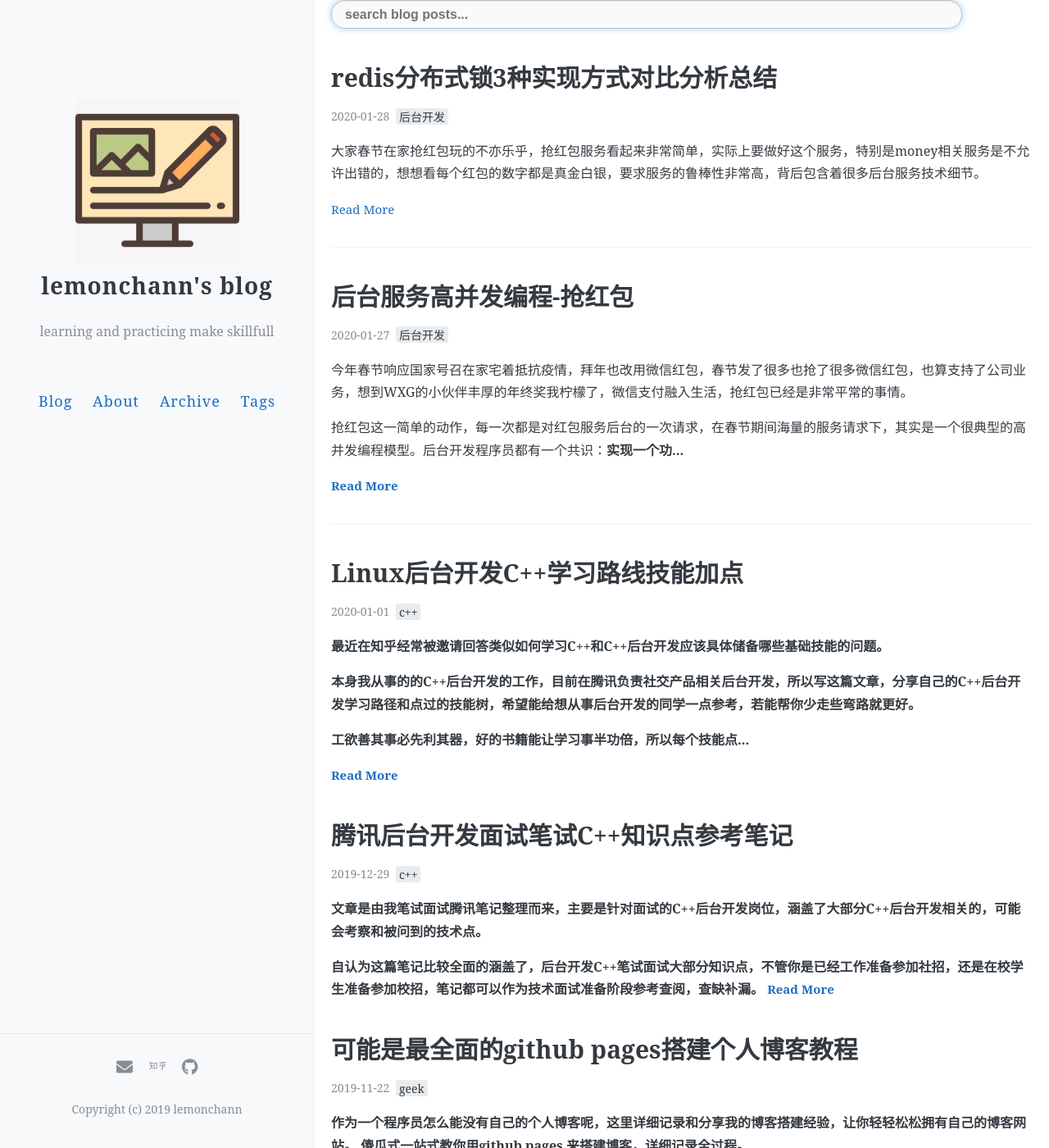
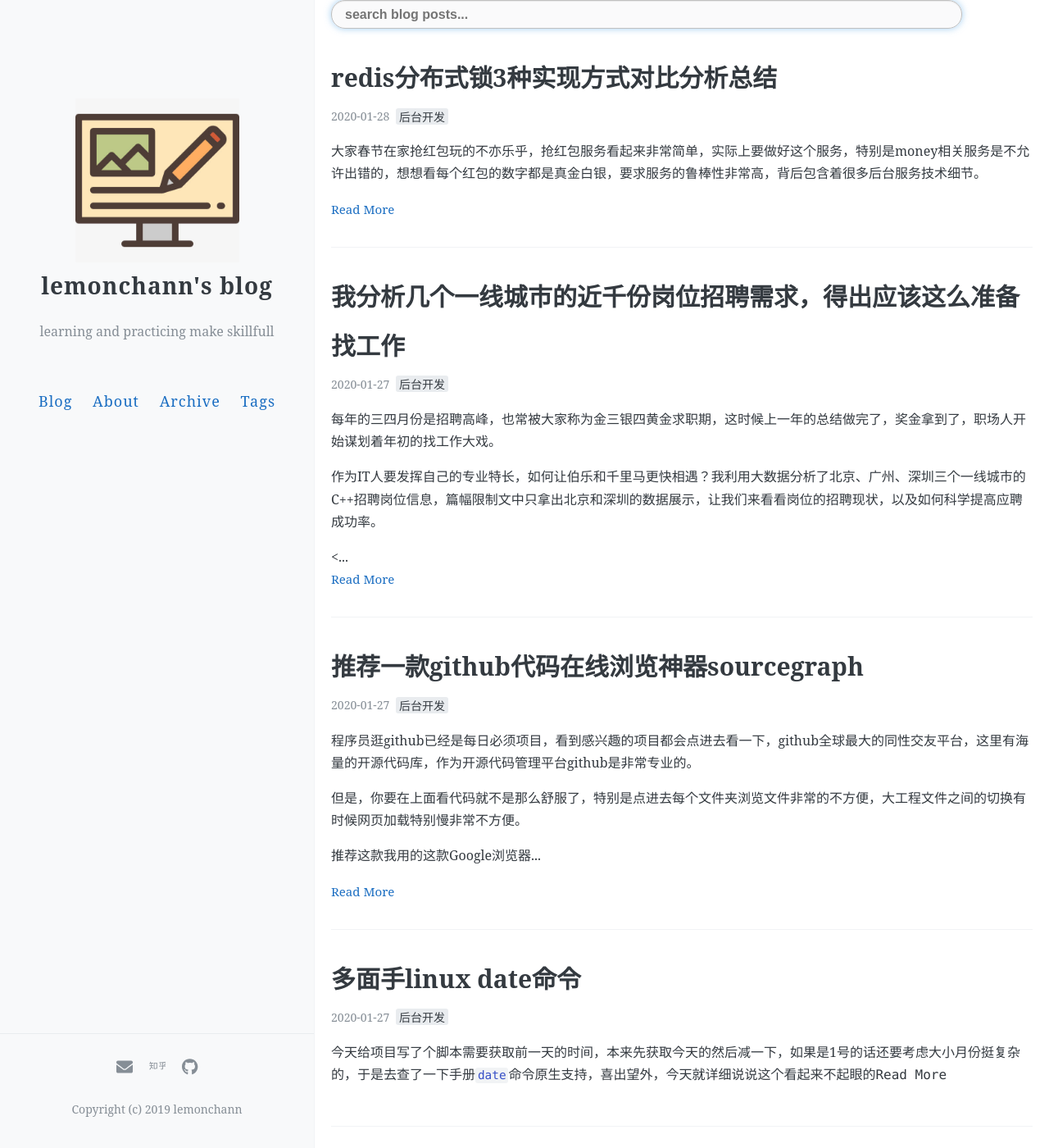
Before and after one commit to lemonchann/lemonchann.github.io, a Jekyll site: the page built from index.html, in a window 1280 px wide and 1400 px high. Shown: the whole window at 82% size. Built offline with Jekyll 4.4.1, drawn with Linux system fonts in a browser that asks for light colours; the list of posts is cut into pages by our own code; comment, search, counter and statistics services are not loaded; some of the changed text lies outside the part shown.

Commit message:
update blog

````diff
--- a/_posts/2020-1-28-redis_distributed_locks.md
+++ b/_posts/2020-1-28-redis_distributed_locks.md
@@ -11,7 +11,35 @@
 
 <!-- more -->
 
-抛砖引玉，今天就来说说其中一个技术细节，也是在我另一篇文章[Linux后台开发C++学习路线技能加点](https://zhuanlan.zhihu.com/p/102048769)中提到但没展开讲的，高并发服务编程中的**redis分布式锁**。
+## 什么是锁
+
+后台开发中锁的概念是「实现多个进程或线程互斥的访问共享资源的一种机制」，这里的计算机术语我举个栗子你就能理解：
+
+> 小王家只有卧室一台电视机。小王他爸喜欢看篮球NBA，小王他妈喜欢追综艺，如果小王他爸妈一起抢着看就会打架谁都看不好，这就是「死锁」。
+>
+> 怎么办？小王他爸每次进入房间看电视第一件事就是把房门锁上，同样的小王他妈每次进房间看综艺第一件事也是把房门锁上，这就是「加锁」。
+
+
+
+在计算机中公共资源可以是一块公共的内存，或者是一个公共的文件，对于这类共享资源的访问都是需要「加锁」保证各个进程或线程的资源访问互相不干扰。
+
+
+
+## 什么是分布式锁
+
+分布式锁是在分布式系统中提出的概念，所谓分布式是指由很多功能对等的节点，提供相同的服务，各个节点如果需要访问「共享资源」，为了保证数据一致性也需要「加锁」，这个锁可以放在「公共存储数据库」，访问共享资源之前先去公共存储数据库拿锁，拿到锁才能访问共享资源。
+
+还是拿上面的小王来举例子：
+
+> 现在小王的村里只有一个电视（小王村真穷），现在这个电视不是属于小王家，整个村的人都看这一个电视，并且要求一家在看的时候其他家不能看（这是看的啥电视），以前小王家的锁不能锁村里的电视，那怎么办呢？
+>
+> 村里每个家庭就是一个「分布式节点」，一个解决方案是把电视放在村长家「公共存储数据库」，各家轮流去村长家看电视，并且在进去看的时候让村长关门「加锁」，这就是分布式锁。
+
+
+
+## 分布式锁实现
+
+今天就来说说其中一个技术细节，也是在我另一篇文章[Linux后台开发C++学习路线技能加点](https://zhuanlan.zhihu.com/p/102048769)中提到但没展开讲的，高并发服务编程中的**redis分布式锁**。
 
 这里罗列出**3种redis实现的分布式锁**，并分别对比说明各自特点。
 
--- /dev/null
+++ b/_posts/2020-2-12-linux_date.md
@@ -0,0 +1,209 @@
+---
+layout: post
+title: "多面手linux date命令"
+date:   2020-1-27
+tags: [后台开发]
+comments: true
+author: lemonchann
+---
+
+今天给项目写了个脚本需要获取前一天的时间，本来先获取今天的然后减一下，如果是1号的话还要考虑大小月份挺复杂的，于是去查了一下手册`date`命令原生支持，喜出望外，今天就详细说说这个看起来不起眼的`date`命令。
+
+使用Linux的同学应该对linux的`date`命令不会陌生，经常需要在命令行敲一下这个命令获取当前时间。然而这只是他的能力冰山一角。
+
+```bash
+[llchan@localhost ~]$ date
+2020年 02月 12日 星期三 19:51:46 CST
+```
+
+
+
+## 常规操作
+
+#### 获取时间戳，1970年1月1日0点0分0秒到现在历经的秒数
+
+```bash
+[llchan@localhost ~]$ date +%s
+1581508426
+```
+
+
+
+#### 时间戳还原，把刚才的秒数还原成时间字符串
+
+```bash
+[llchan@localhost ~]$ date -d "@1581508426"
+2020年 02月 12日 星期三 19:53:46 CST
+```
+
+
+
+#### 指定的时间字符串转换成时间戳
+
+```bash
+[llchan@localhost ~]$ date -d '02/22/2222 07:21:22' +%s
+7956832882
+#或者
+[llchan@localhost ~]$ date -d '2222-02-22 07:21:22' +"%s"
+7956832882
+```
+
+
+
+#### 格式化输出时间格式
+
+```bash
+[llchan@localhost ~]$ date "+%Y-%m-%d"
+2020-02-12
+[llchan@localhost ~]$ date "+%H:%M:%S"
+20:01:53
+[llchan@localhost ~]$ date "+%Y-%m-%d %H:%M:%S"
+2020-02-12 20:02:06
+```
+
+具体的格式参考man手册：
+
+```bash
+ 格式 FORMAT 控制着输出格式. 仅当选项指定为全球时间时本格式才有效。 分别解释如下:
+
+       %%     文本的 %
+
+       %a     当前区域的星期几的简写 (Sun..Sat)
+
+       %A     当前区域的星期几的全称 (不同长度) (Sunday..Saturday)
+
+       %b     当前区域的月份的简写 (Jan..Dec)
+
+       %B     当前区域的月份的全称(变长) (January..December)
+
+       %c     当前区域的日期和时间 (Sat Nov 04 12:02:33 EST 1989)
+
+       %d     (月份中的)几号(用两位表示) (01..31)
+
+       %D     日期(按照 月/日期/年 格式显示) (mm/dd/yy)
+
+       %e     (月份中的)几号(去零表示) ( 1..31)
+
+       %h     同 %b
+
+       %H     小时(按 24 小时制显示，用两位表示) (00..23)
+
+       %I     小时(按 12 小时制显示，用两位表示) (01..12)
+
+       %j     (一年中的)第几天(用三位表示) (001..366)
+
+       %k     小时(按 24 小时制显示，去零显示) ( 0..23)
+
+       %l     小时(按 12 小时制显示，去零表示) ( 1..12)
+
+       %m     月份(用两位表示) (01..12)
+
+       %M     分钟数(用两位表示) (00..59)
+
+       %n     换行
+
+       %p     当前时间是上午 AM 还是下午 PM
+
+       %r     时间,按 12 小时制显示 (hh:mm:ss [A/P]M)
+
+       %s     从 1970年1月1日0点0分0秒到现在历经的秒数 (GNU扩充)
+
+       %S     秒数(用两位表示)(00..60)
+
+       %t     水平方向的 tab 制表符
+
+       %T     时间,按 24 小时制显示(hh:mm:ss)
+
+       %U     (一年中的)第几个星期，以星期天作为一周的开始(用两位表示) (00..53)
+
+       %V     (一年中的)第几个星期，以星期一作为一周的开始(用两位表示) (01..52)
+
+       %w     用数字表示星期几 (0..6); 0 代表星期天
+
+       %W     (一年中的)第几个星期，以星期一作为一周的开始(用两位表示) (00..53)
+
+       %x     按照 (mm/dd/yy) 格式显示当前日期
+
+       %X     按照 (%H:%M:%S) 格式显示当前时间
+
+       %y     年的后两位数字 (00..99)
+
+       %Y     年(用 4 位表示) (1970...)
+
+       %z     按照 RFC-822 中指定的数字时区显示(如, -0500) (为非标准扩充)
+
+       %Z     时区(例如, EDT (美国东部时区)), 如果不能决定是哪个时区则为空
+```
+
+
+
+## 下面就是比较骚的操作，我今天用到了。
+
+
+
+#### 获取相对当前时间的明天的时间
+
+```bash
+[llchan@localhost ~]$ date -d next-day
+2020年 02月 13日 星期四 20:08:35 CST
+
+#你可以指定输出格式，比如
+[llchan@localhost ~]$ date -d next-day +%Y%m%d
+20200213
+```
+
+
+
+#### 获取相对于当前时间的昨天的时间
+
+```bash
+[llchan@localhost ~]$ date -d last-day
+2020年 02月 11日 星期二 20:11:35 CST
+
+#你也可以指定输出格式，比如
+[llchan@localhost ~]$ date -d last-day +%Y%m%d
+20200211
+```
+
+
+
+#### 获取相对当前时间的上个月的时间
+
+```bash
+[llchan@localhost ~]$ date -d last-month
+2020年 01月 12日 星期日 20:13:20 CST
+
+#同样的你也可以指定输出格式，比如
+[llchan@localhost ~]$ date -d last-month +%Y-%m-%d
+2020-01-12
+```
+
+
+
+#### 获取相对当前时间的下个月的时间
+
+```bash
+[llchan@localhost ~]$ date -d next-month
+2020年 03月 12日 星期四 20:15:44 CST
+
+[llchan@localhost ~]$ date -d next-month "+%Y-%m-%d %H:%M:%S"
+2020-03-12 20:15:38
+```
+
+
+
+#### 获取相对当前时间的明年的时间
+
+```bash
+[llchan@localhost ~]$ date -d next-year
+2021年 02月 12日 星期五 20:17:21 CST
+```
+
+
+
+#### 获取相对当前时间的上一年的时间
+
+```bash
+[llchan@localhost ~]$ date -d last-year
+2019年 02月 12日 星期二 20:17:29 CST
+```
--- /dev/null
+++ b/_posts/2020-2-21-sourcegraph.md
@@ -0,0 +1,65 @@
+---
+layout: post
+title: "推荐一款github代码在线浏览神器sourcegraph"
+date:   2020-1-27
+tags: [后台开发]
+comments: true
+author: lemonchann
+---
+
+程序员逛github已经是每日必须项目，看到感兴趣的项目都会点进去看一下，github全球最大的同性交友平台，这里有海量的开源代码库，作为开源代码管理平台github是非常专业的。
+
+但是，你要在上面看代码就不是那么舒服了，特别是点进去每个文件夹浏览文件非常的不方便，大工程文件之间的切换有时候网页加载特别慢非常不方便。
+
+推荐这款我用的这款Google浏览器插件，安装之后让在线浏览github项目源码，查找引用和定义如同在IDE看代码一样，体验如丝滑般舒爽。
+
+## 安装
+
+进入[Google应用商店](https://chrome.google.com/webstore/category/extensions?utm_source=chrome-ntp-icon) 搜索sourcegraph下载安装插件，如下图：
+
+![应用商店.png](https://github.com/lemonchann/lemonchann.github.io/raw/master/images/2020-2-21-sourcegraph/%E5%BA%94%E7%94%A8%E5%95%86%E5%BA%97.png)
+
+点击，**添加至Chrome**，即可在项目中使用。
+
+
+
+## 使用
+
+打开github上任意一个项目，点击项目上方的Sourcegraph图标，即可进入代码浏览界面。
+
+![启动插件.png](https://i.loli.net/2020/02/21/LpWeAxXIC4hDr73.png)
+
+代码浏览界面的左侧是代码目录结构，就跟一般的IDE工程视图一样，你可以很轻松的在各个文件夹中查看文件，不用像在github那样来回前进后退，望着网页加载进度发呆。
+
+![工程文件浏览](https://github.com/lemonchann/lemonchann.github.io/raw/master/images/2020-2-21-sourcegraph/%E5%B7%A5%E7%A8%8B%E6%96%87%E4%BB%B6%E6%B5%8F%E8%A7%88.png)
+
+鼠标单击相应的函数，出现的选项框可以选择跳转到定义
+
+![查找定义](https://github.com/lemonchann/lemonchann.github.io/raw/master/images/2020-2-21-sourcegraph/%E6%9F%A5%E6%89%BE%E5%AE%9A%E4%B9%89.png)
+
+也可选择查找所有引用
+
+![查找引用](https://github.com/lemonchann/lemonchann.github.io/raw/master/images/2020-2-21-sourcegraph/%E6%9F%A5%E6%89%BE%E5%BC%95%E7%94%A8.png)
+
+
+
+## 离线安装
+
+鉴于有些同学由于众所周知的原因，不方便去Google应用商店下载，这里再说说离线安装的方法
+
+- 进入Chrome插件中心，浏览器输入 [chrome://extensions/](chrome://extensions/)
+- 打开开发者模式开关
+
+![插件中心](https://github.com/lemonchann/lemonchann.github.io/raw/master/images/2020-2-21-sourcegraph/%E6%8F%92%E4%BB%B6%E4%B8%AD%E5%BF%83.png)
+
+- 下载我提供的插件安装包 `20.2.5.1810_0.rar` ，安装包在公众号【柠檬的编程学堂】回复【插件】获取，解压放到插件文件夹路径，比如我的路径：
+
+  `C:\Users\替换成你的电脑用户名\AppData\Local\Google\Chrome\User Data\Default\Extensions`
+
+- 打开浏览器插件中心，打开 **开发者模式**，选择 **加载已解压的扩展程序**，即可完成安装。
+
+  ![加载扩展程序](https://github.com/lemonchann/lemonchann.github.io/raw/master/images/2020-2-21-sourcegraph/%E5%8A%A0%E8%BD%BD%E6%89%A9%E5%B1%95%E7%A8%8B%E5%BA%8F.png)
+
+
+
+以上，这款好用的插件分享给大家，愉快的在github玩耍吧！
--- /dev/null
+++ b/_posts/2020-3-3-job_analyzes.md
@@ -0,0 +1,150 @@
+---
+layout: post
+title: "我分析几个一线城市的近千份岗位招聘需求，得出应该这么准备找工作"
+date:   2020-1-27
+tags: [后台开发]
+comments: true
+author: lemonchann
+---
+
+每年的三四月份是招聘高峰，也常被大家称为金三银四黄金求职期，这时候上一年的总结做完了，奖金拿到了，职场人开始谋划着年初的找工作大戏。
+
+作为IT人要发挥自己的专业特长，如何让伯乐和千里马更快相遇？我利用大数据分析了北京、广州、深圳三个一线城市的C++招聘岗位信息，篇幅限制文中只拿出北京和深圳的数据展示，让我们来看看岗位的招聘现状，以及如何科学提高应聘成功率。
+
+文末可以获取本次分析的高清图表，需要的同学自取。同时分享完整源码用于学习交流，若对其他岗位感兴趣也可以自行运行源码分析。
+
+### 需求分析
+
+通过大数据分析招聘网站发布的招聘数据，得出岗位分布区域、薪资水平、岗位关键技能需求、匹配的人才具有哪些特点、学历要求。从而帮助应聘者提高自身能力，补齐短板，有的放矢的应对校招社招，达成终极目标获得心仪的offer。
+
+### 软件设计
+
+数据分析是Python的强项，项目用Python实现。软件分为两大模块：数据获取 和 数据分析
+
+![](https://upload-images.jianshu.io/upload_images/7842464-b9d276d4329a7762.png?imageMogr2/auto-orient/strip%7CimageView2/2/w/1240)
+
+### 详细实现
+
+#### 数据获取
+
+request库构造请求获取数据
+
+```py
+cookie = s.cookies
+req = requests.post(self.baseurl, headers=self.header, data={'first': True, 'pn': i, 'kd':self.keyword}, params={'px': 'default', 'city': self.city, 'needAddtionalResult': 'false'},   cookies=cookie, timeout=3)
+text = req.json()
+```
+
+数据csv格式存储
+
+```py
+with open(os.path.join(self.path, '招聘_关键词_{}_城市_{}.csv'.format(self.keyword, self.city)), 			   'w',newline='', encoding='utf-8-sig') as f:
+    f_csv = csv.DictWriter(f, self.csv_header)
+    f_csv.writeheader()
+    f_csv.writerows(data_list)
+```
+
+#### 数据分析
+
+字段预处理
+
+```py
+df_all.rename({'职位名称': 'position'}, axis=1, inplace=True) #axis=1代表index; axis=0代表column
+df_all.rename({'详细链接': 'url'}, axis=1, inplace=True)
+df_all.rename({'工作地点': 'region'}, axis=1, inplace=True)
+df_all.rename({'薪资': 'salary'}, axis=1, inplace=True)
+df_all.rename({'公司名称': 'company'}, axis=1, inplace=True)
+df_all.rename({'经验要求': 'experience'}, axis=1, inplace=True)
+df_all.rename({'学历': 'edu'}, axis=1, inplace=True)
+df_all.rename({'福利': 'welfare'}, axis=1, inplace=True)
+df_all.rename({'职位信息': 'detail'}, axis=1, inplace=True)
+df_all.drop_duplicates(inplace=True)
+df_all.index = range(df_all.shape[0])
+```
+
+数据图表展示
+
+```py
+from pyecharts.charts import Bar
+regBar = Bar(init_opts=opts.InitOpts(width='1350px', height='750px'))
+regBar.add_xaxis(region.index.tolist())
+regBar.add_yaxis("区域", region.values.tolist())
+regBar.set_global_opts(title_opts=opts.TitleOpts(title="工作区域分布"),
+                     toolbox_opts=opts.ToolboxOpts(),
+                     visualmap_opts=opts.VisualMapOpts())
+
+from pyecharts.commons.utils import JsCode
+shBar = Bar(init_opts=opts.InitOpts(width='1350px', height='750px'))
+shBar.add_xaxis(sala_high.index.tolist())
+shBar.add_yaxis("区域", sala_high.values.tolist())
+shBar.set_series_opts(itemstyle_opts={
+            "normal": {
+                "color": JsCode("""new echarts.graphic.LinearGradient(0, 0, 0, 1,             [{
+                    offset: 0,
+                    color: 'rgba(0, 244, 255, 1)'
+                }, {
+                    offset: 1,
+                    color: 'rgba(0, 77, 167, 1)'
+                }], false)"""),
+                "barBorderRadius": [30, 30, 30, 30],
+                "shadowColor": 'rgb(0, 160, 221)',
+            }})
+shBar.set_global_opts(title_opts=opts.TitleOpts(title="最高薪资范围分布"), toolbox_opts=opts.ToolboxOpts())
+
+word.add("", [*zip(key_words.words, key_words.num)],
+         word_size_range=[20, 200], shape='diamond')
+word.set_global_opts(title_opts=opts.TitleOpts(title="岗位技能关键词云图"),
+                     toolbox_opts=opts.ToolboxOpts())
+```
+
+
+
+### 数据分析
+
+#### 区域分布
+
+C++岗位区域分布，北京 VS 深圳
+![区域对比北京-深圳](https://upload-images.jianshu.io/upload_images/7842464-16da08548475ef0b.png?imageMogr2/auto-orient/strip%7CimageView2/2/w/1240)
+
+北京的C++岗位数量比深圳更多，首都buff加持，并且集中分布在海淀区和朝阳区这两个区域，中关村位于海淀区，还有位于海淀区西北旺镇的后厂村，腾讯、滴滴、百度、新浪、网易这些互联网巨头扎堆，自然能提供更多的岗位。
+
+深圳的岗位则集中在南山区，猜测鹅厂C++大厂在南山区贡献了重大份额，第二竟然在宝安区。
+
+#### 学历分布
+
+C++岗位学历分布，北京 VS 深圳
+![学历对比-北京-深圳](https://upload-images.jianshu.io/upload_images/7842464-d72d4abe4d8f3f37.jpg?imageMogr2/auto-orient/strip%7CimageView2/2/w/1240)
+
+学历上两个城市的本科学历占比都是85%以上，北京岗位需求研究生占比和大专相当。可见大部分岗位本科学历即可胜任，或许能给即将毕业纠结考不考研的你一些参考。
+
+如果你的学历是专科，那么需要加倍的努力，因为留给你的职位并不是很多。同时，从图表数据来看，深圳的岗位对大专生需求10%而对硕士仅占2%，或许专科生去深圳比去北京更加友好，emmm...仅供参考。
+
+#### 薪资分布
+
+C++岗位薪资分布，薪资单位K。
+
+北京最高薪资 VS 最低薪资
+![](https://upload-images.jianshu.io/upload_images/7842464-5021c0134674ce9b.png?imageMogr2/auto-orient/strip%7CimageView2/2/w/1240)
+
+深圳最高薪资 VS 最低薪资
+![](https://upload-images.jianshu.io/upload_images/7842464-f9432cc08fda0d2a.png?imageMogr2/auto-orient/strip%7CimageView2/2/w/1240)
+
+薪资对比没啥好说的，大家看图说话，只想说帝都果然财大气粗。
+
+#### 技能储备
+
+C++岗位关键技能词云，北京 VS 深圳
+![](https://upload-images.jianshu.io/upload_images/7842464-2a5da16d61f7222a.png?imageMogr2/auto-orient/strip%7CimageView2/2/w/1240)
+
+
+首先在脱离开发走上管理岗位之前，编程解决问题能力是最重要，可以看到「编程」能力在技能词云中占比最大。
+
+大部分岗位要求较高的「算法、数据结构、Linux、数据库(存储)、多线程(操作系统)」这些计算机基础素养，所以不管你是在校学生准备校招或者职场老人准备跳槽，都需要储备好这些计算机基础能力，无论哪种个方向，硬实力的储备都很重要。
+
+值得一提的是除去硬核技术要求外，岗位对候选人的软实力也有要求，比如更加偏爱具备「团队、协作、学习、沟通」这些能力的候选人，大家在提高技术能力的同时，也要注重这些软实力的培养。
+
+一个彩蛋。Linux和window下都有C++开发岗位需求，相对而言Linux下C++开发占比更多，词云更大，如果你对这两个平台没有特殊偏爱，那么学Linux下开发大概能加大应聘成功率，毕竟岗位需求更大。
+
+关注公众号「柠檬的编程学堂」回复 「分析」获取本文程序完整源码以及高清分析图表。
+
+![](https://upload-images.jianshu.io/upload_images/7842464-76c150cb84224878.png?imageMogr2/auto-orient/strip%7CimageView2/2/w/1240)
--- a/_posts/todolist.txt
+++ b/_posts/todolist.txt
@@ -1,2 +1,6 @@
 进程 线程 协程的对比python vs go
 github c++项目推荐
+
+谈谈序列化protobuf
+
+说说RPC
````
Also changed, not shown: _posts/2020-1-4-learn_cpp.md (+1 -3 lines), _posts/2018-6-21-Markdown_brief_syntactic.md (line endings or trailing spaces).
